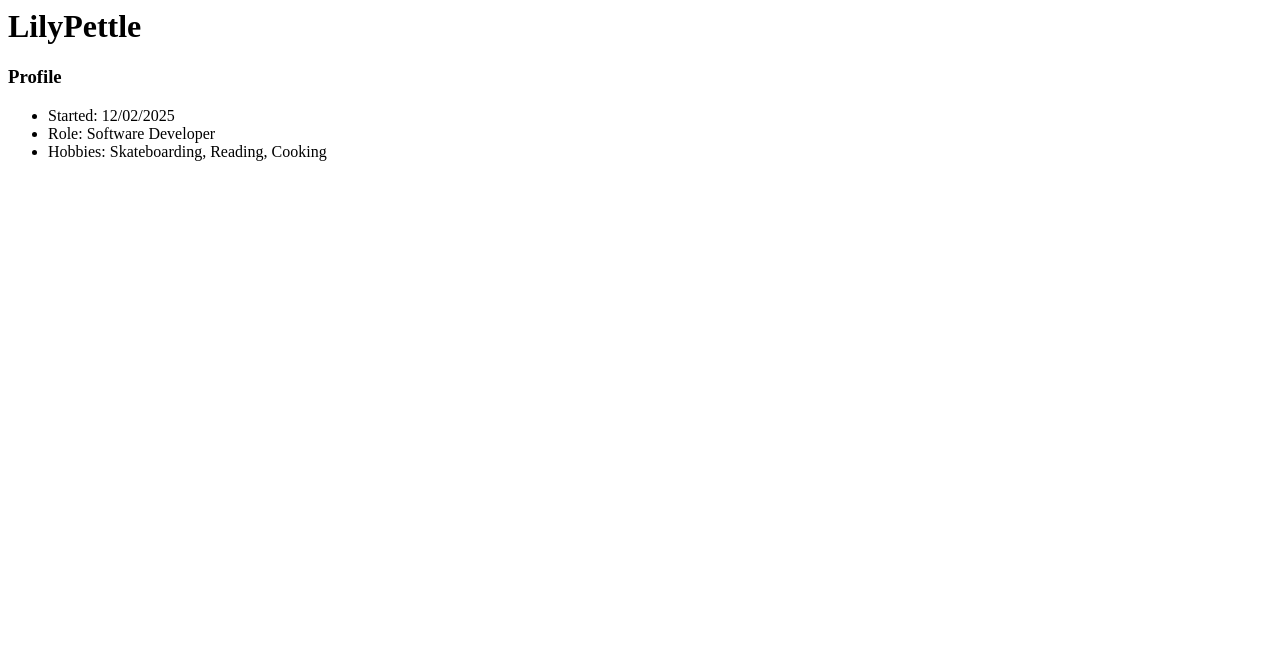
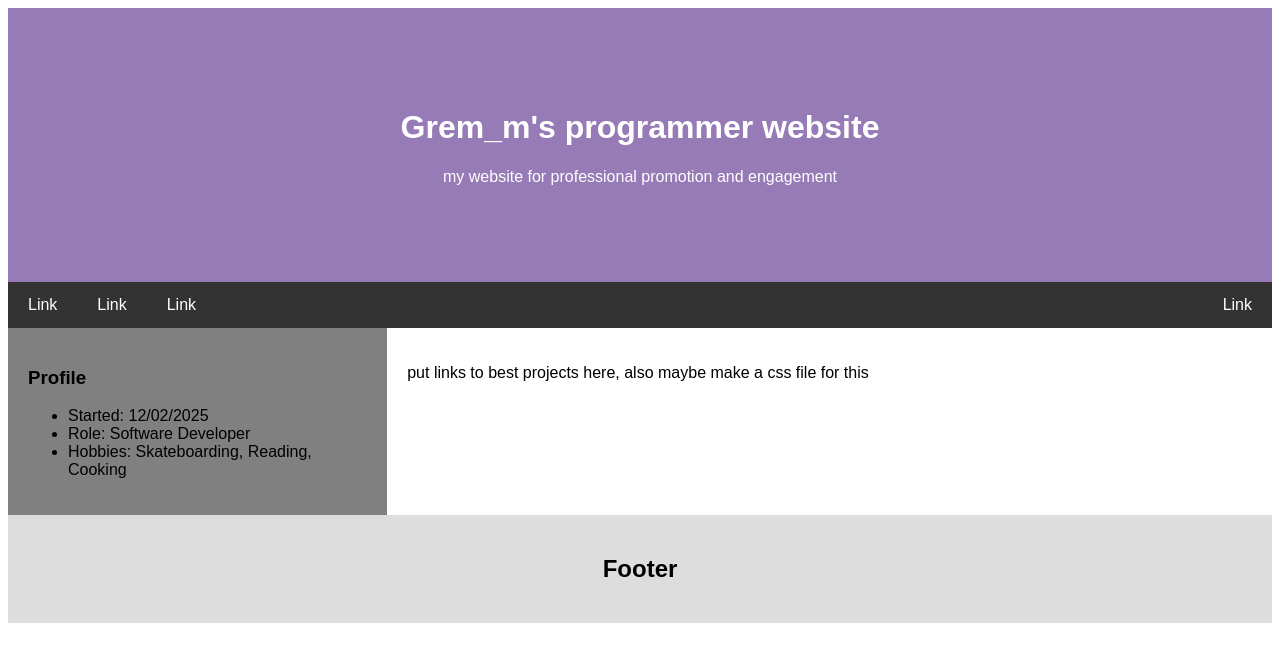
Before and after one commit to Grem-m/Grem_m.github.io, a plain HTML site: page index.html in a window 1280 px wide. Drawn offline with Linux system fonts and the light colour scheme.

Commit message:
Added a bunch of structure and formatting to the page to make it more technically impressive, referencing the w3schools guide for making a website.

```diff
--- a/index.html
+++ b/index.html
@@ -1,8 +1,146 @@
-<h1>LilyPettle</h1>
+<!DOCTYPE html>
+<html lang="en">
 
+<head>
+    <title>Grem_m</title>
+    <meta charset="UTF-8">
+    <meta name="viewport" content="width-device-width, initial-scale-1">
+    <style>
+        body
+        {
+            font-family: Arial, Helvetica, sans-serif;
+        }
+        /*style header*/
+        .header
+        {
+            padding: 80px;
+            text-align: center;
+            background: #967BB6;
+            color: white;
+        }
+        /*style navbar*/
+        .navbar
+        {
+            overflow: hidden;
+            background-color: #333;
+        }
+        /*Style navigation bar links*/
+        .navbar a
+        {
+            float: left; /*ensure links stay side by side*/
+            display: block; /*change display to block to increase responsiveness*/
+            color: white;
+            text-align: center;
+            padding: 14px 20px;
+            text-decoration: none; /*remove underline*/
+        }
+        /*right aligned link*/
+        .navbar a.right
+        {
+            float: right; /*float a link to the right*/
+        }
+
+        /*change colour on mouse hover*/
+        .navbar a:hover
+        {
+            background-color: #ddd;
+            color: black;
+        }
+
+        /*use flexbox to properly size main content*/
+        /*ensure correct size*/
+        *
+        {
+            box-sizing: border-box;
+        }
+        /*column container*/
+        .row
+        {
+            display: flex;
+            flex-wrap: wrap;
+        }
+
+        /*create two unequal columns next to each other*/
+        /*sidebar*/
+        .side
+        {
+            flex: 30%; /*set width of sidebar*/
+            background-color: grey;
+            padding: 20px;
+        }
+
+        /*main content*/
+        .main
+        {
+            flex: 70%; /*set width of main content*/
+            background-color: white;
+            padding: 20px;
+        }
+
+        /*style footer*/
+        .footer
+        {
+            padding: 20px;
+            text-align: center;
+            background: #ddd;
+        }
+
+        /*responsive layout time!*/
+        /*if screen less than 700px wide, make columns stack instead of being side by side*/
+        @media screen and (max-width: 700px)
+        {
+            .row
+            {
+                flex-direction: column;
+            }
+        }
+        /*when screen less than 400px wide, make nav links stack on top of each other instead of side by side*/
+        @media screen and (max-width: 400px)
+        {
+            .navbar a
+            {
+                float: none;
+                width: 100%;
+            }
+        }
+    </style>
+</head>
+
+<body>
+
+    <div class="header">
+        <h1>Grem_m's programmer website</h1>
+        <p>my website for professional promotion and engagement</p>
+    </div>
+
+    <div class="navbar">
+        <a href="#">Link</a>
+        <a href="#">Link</a>
+        <a href="#">Link</a>
+        <a hred="#" class="right">Link</a>
+    </div>
+
+    <div class="row">
+        <div class="side">
             <h3>Profile</h3>
             <ul>
                 <li>Started: 12/02/2025</li>
                 <li>Role: Software Developer</li>
                 <li>Hobbies: Skateboarding, Reading, Cooking</li>
             </ul>
+        </div>
+        <div class="main">
+            <p>put links to best projects here, also maybe make a css file for this</p>
+        </div>
+    </div>
+
+    <div class="footer">
+        <h2>Footer</h2>
+    </div>
+
+
+
+
+
+</body>
+</html>
```
Lines whose indentation alone changed are shown as unchanged.
